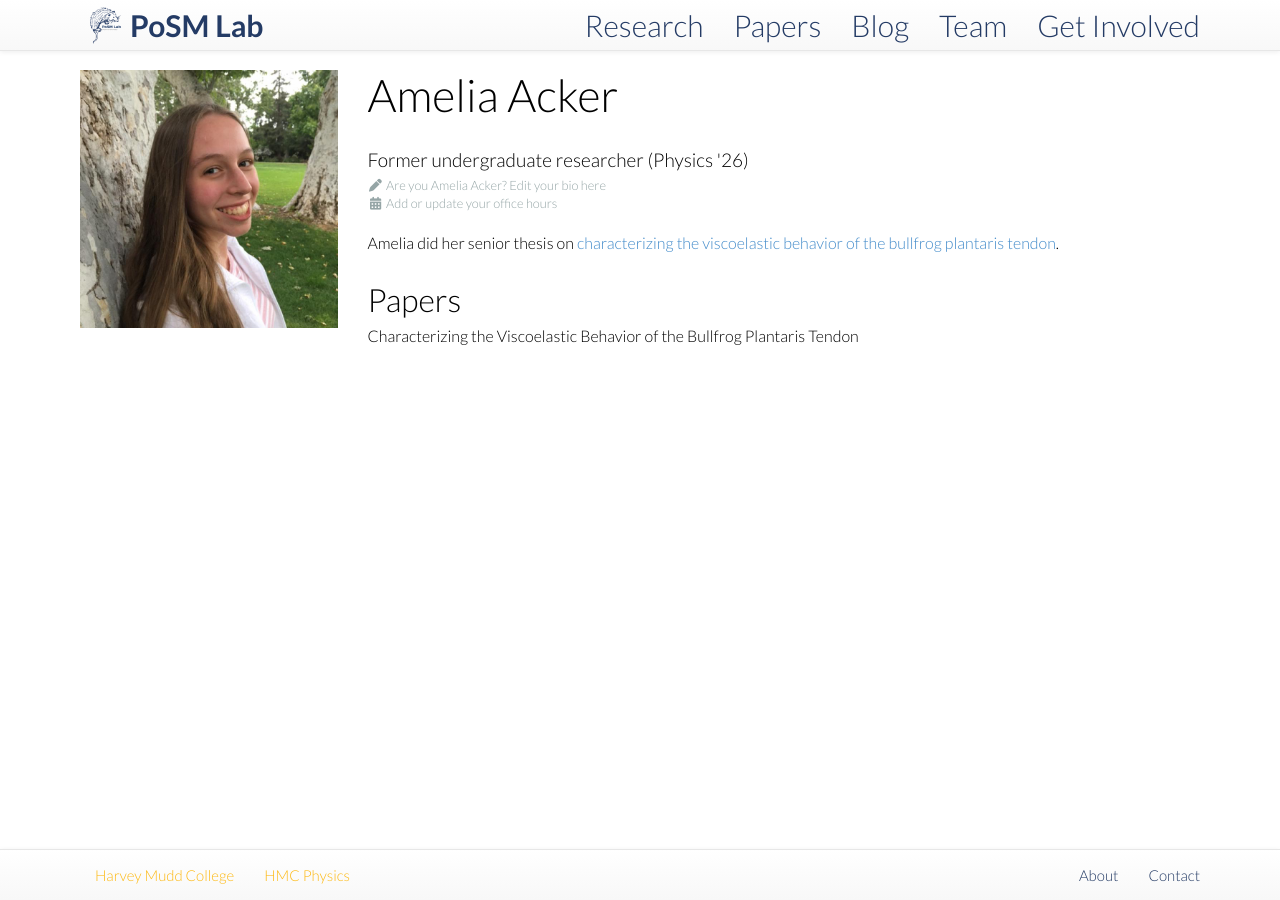
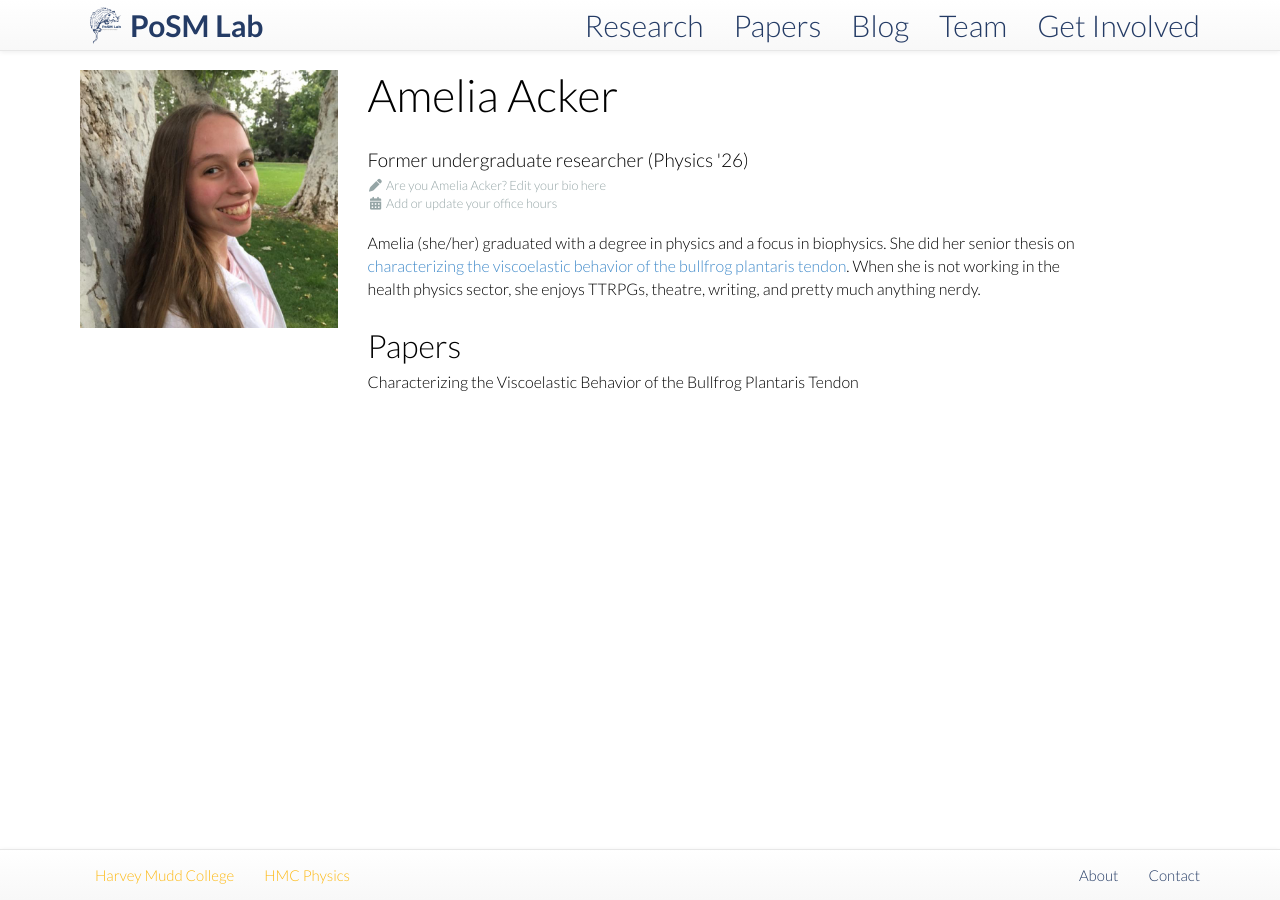
Before and after one commit to posmlab/posmlab.org, a Jekyll site: the page built from team/_posts/2024-11-28-amelia-acker.md, in a window 1280 px wide. Built offline with Jekyll 4.4.1, drawn with Linux system fonts in a browser that asks for light colours; nearby versions of some CDN libraries.

Commit message:
Update 2024-11-28-amelia-acker.md

```diff
--- a/team/_posts/2024-11-28-amelia-acker.md
+++ b/team/_posts/2024-11-28-amelia-acker.md
@@ -56,6 +56,6 @@ alum: true
   needs to change.
 -->
 
-Amelia did her senior thesis on [characterizing the viscoelastic behavior of the bullfrog plantaris tendon][1].
+Amelia (she/her) graduated with a degree in physics and a focus in biophysics. She did her senior thesis on [characterizing the viscoelastic behavior of the bullfrog plantaris tendon][1]. When she is not working in the health physics sector, she enjoys TTRPGs, theatre, writing, and pretty much anything nerdy.
 
 [1]: {{ site.baseurl }}/papers/paper/tendon-viscoelastic-behavior
```
